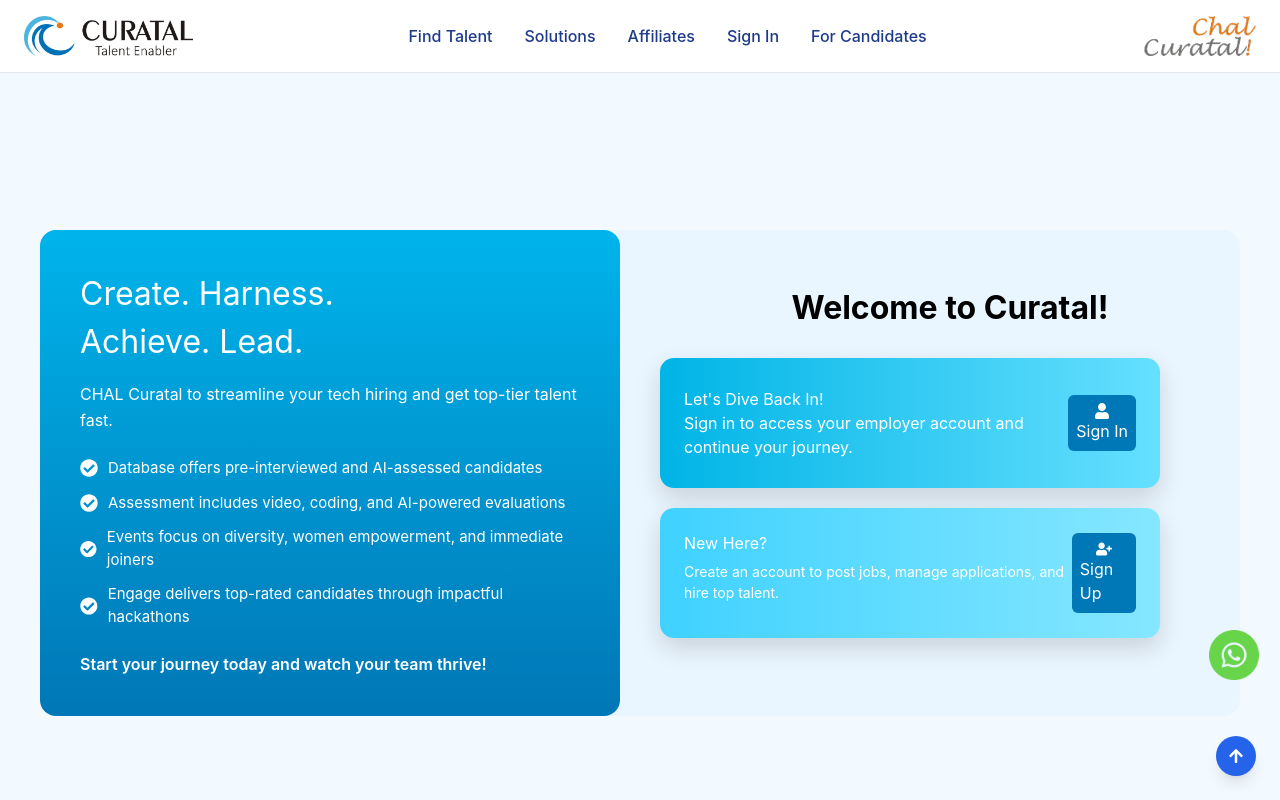
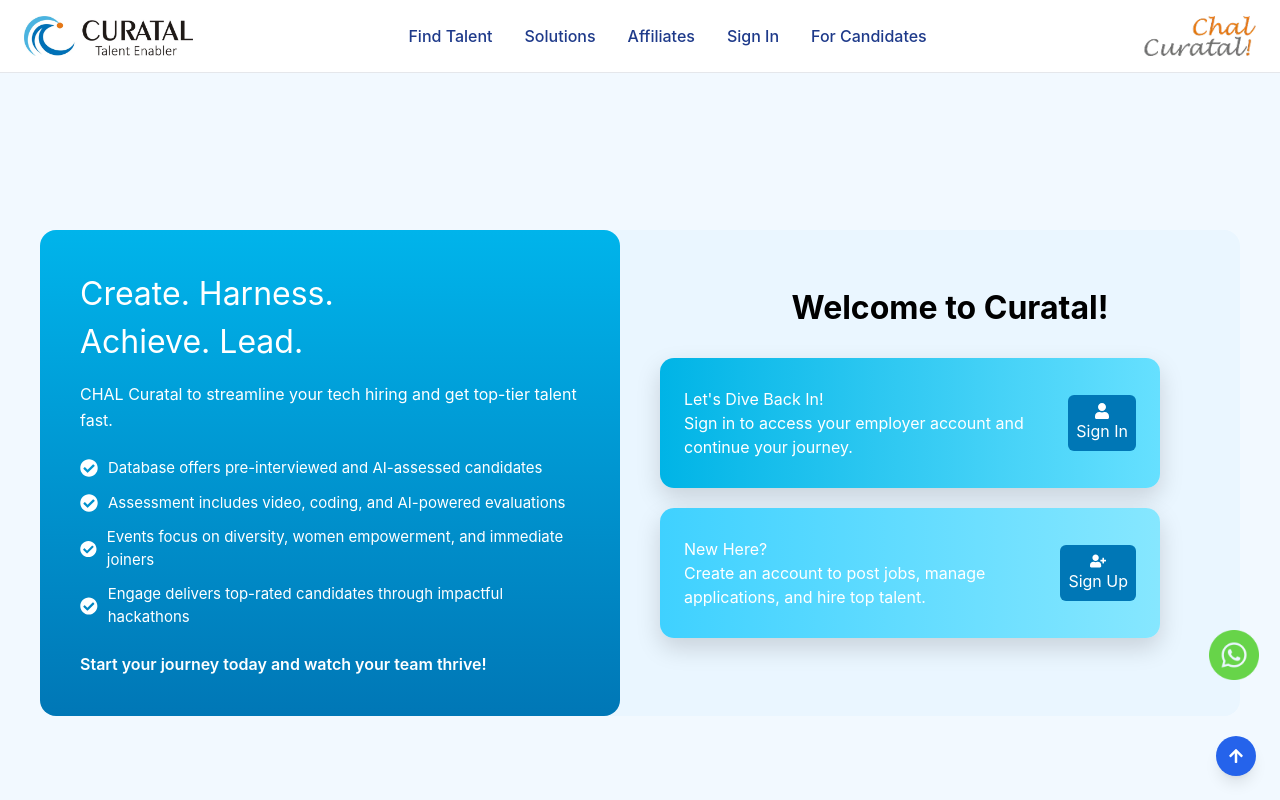
Before and after one commit to Naikharini/Curatal-demo, a React (Vite) app: page / in a window 1280 px wide. Shown: the top 800 px of the page. Built offline with nearby package versions, Linux system fonts and the light colour scheme.

Commit message:
style: Update typography in AuthHome for consistency and improved readability

```diff
--- a/src/pages/Home/AuthHome.jsx
+++ b/src/pages/Home/AuthHome.jsx
@@ -38,7 +38,7 @@
           <div className="auth-card">
             <div>
              <h6 class="MuiTypography-root MuiTypography-subtitle1 title css-13t71z3">Let's Dive Back In!</h6>
-              <h6 class="MMuiTypography-root MuiTypography-subtitle1 desc css-1g1l3fn max-w-[350px]">Sign in to access your employer account and continue your journey.</h6>
+              <h6 class="MuiTypography-root MuiTypography-subtitle1 desc css-1g1l3fn max-w-[350px]">Sign in to access your employer account and continue your journey.</h6>
             </div>
               <div onClick={() => navigate("/auth/recruiter/login")} className="flex flex-col bg-[#0077b6] p-2 rounded-md width-[150px] text-white cursor-pointer justify-center items-center">
                             <FaUser />
@@ -49,8 +49,9 @@
 
           <div className="auth-card light">
             <div>
-              <h3>New Here?</h3>
-              <p>Create an account to post jobs, manage applications, and hire top talent.</p>
+              <h6 class="MuiTypography-root MuiTypography-subtitle1 title css-13t71z3">New Here?</h6>
+              <h6 class="MuiTypography-root MuiTypography-subtitle1 desc css-1g1l3fn max-w-[350px]">Create an account to post jobs, manage applications, and hire top talent.</h6>
+
             </div>
             <div onClick={() => navigate("/auth/recruiter/signup")} className="flex flex-col bg-[#0077b6] p-2 rounded-md width-[150px] text-white cursor-pointer justify-center items-center">
                           <FaUserPlus />
```
